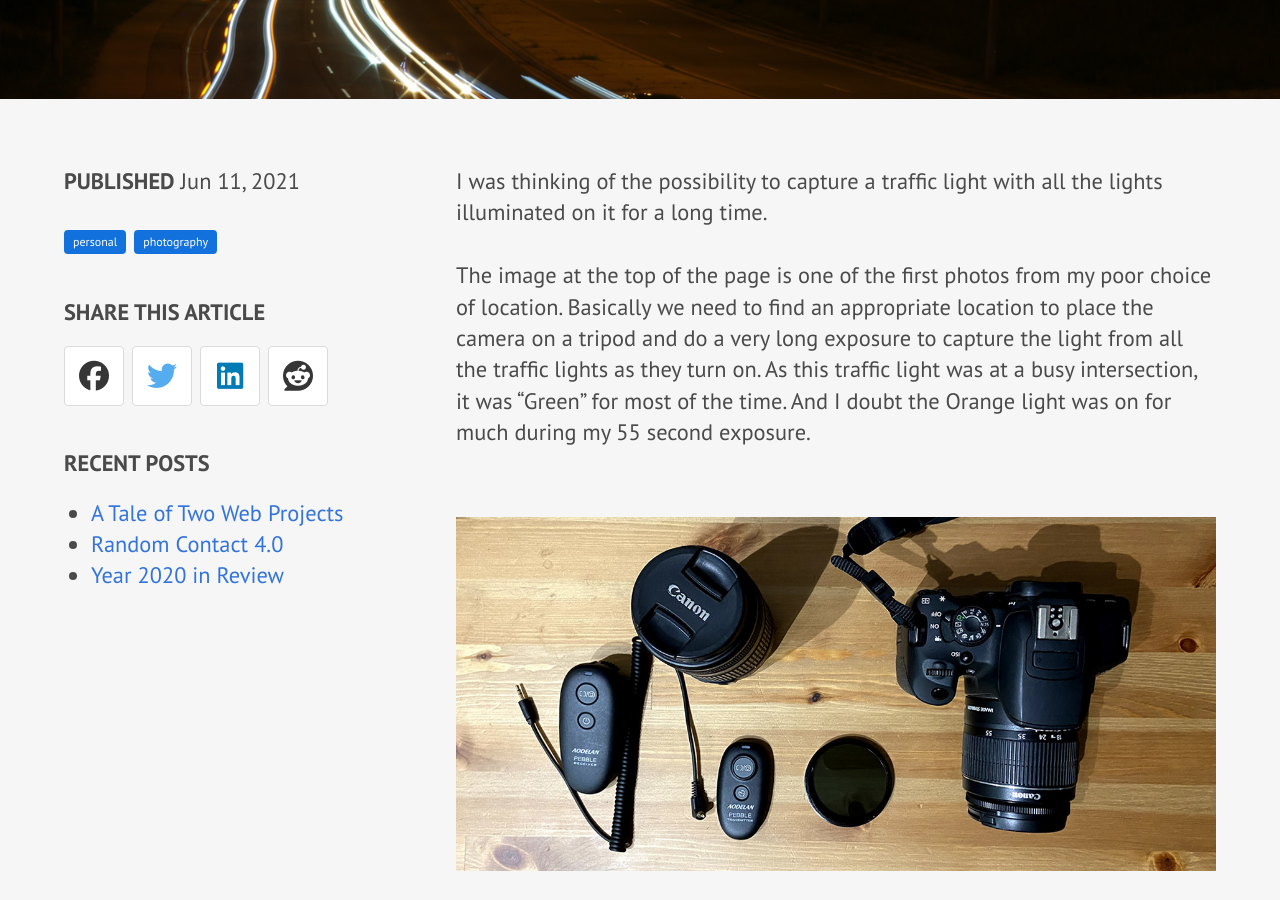
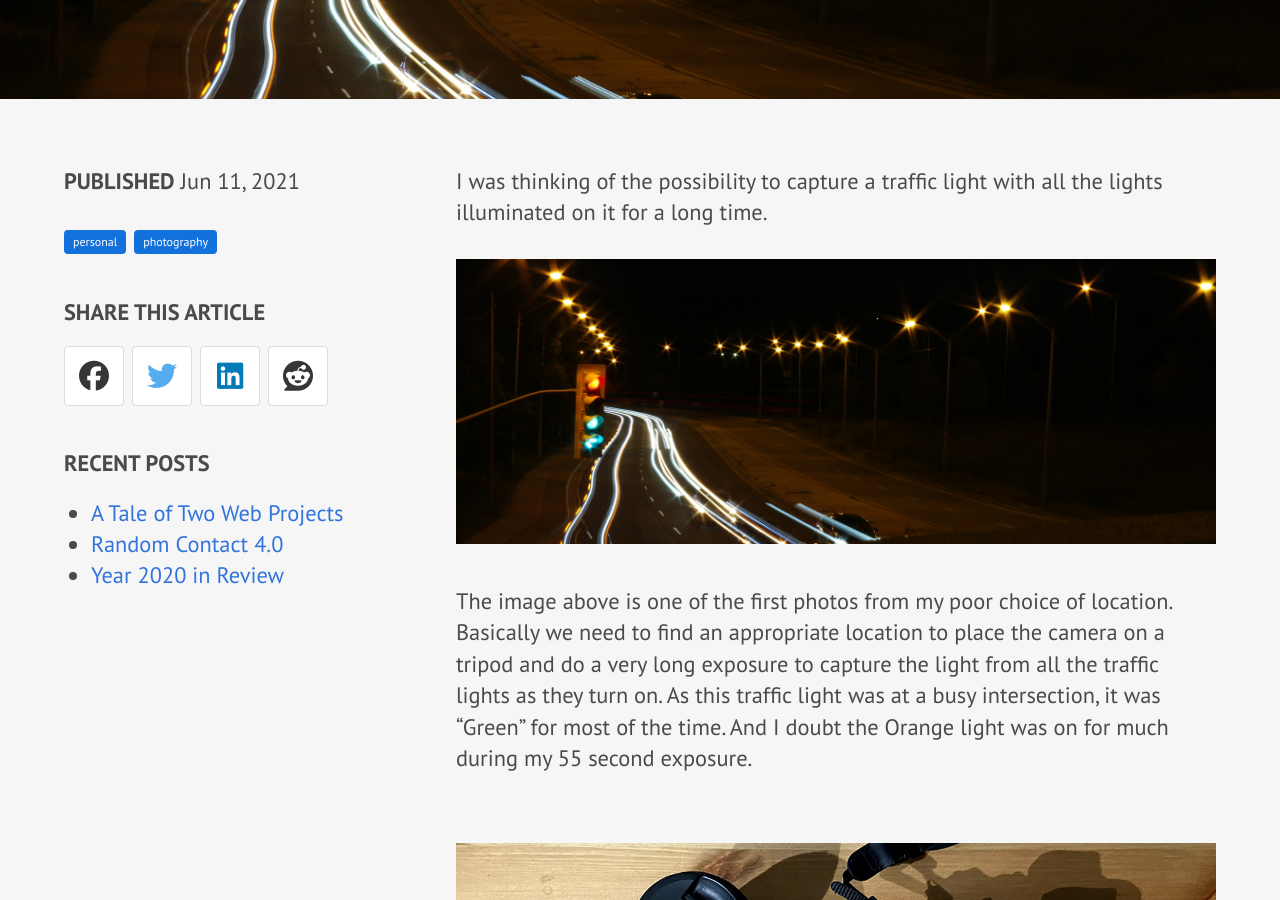
Before and after one commit to midhunhk/midhunhk.github.io, a Jekyll site: the page built from _posts/2021-06-11-traffic-lights.md, in a window 1280 px wide and 900 px high, scrolled down 341 px. Built offline with Jekyll 4.4.1, drawn with Linux system fonts in a browser that asks for light colours; nearby versions of some CDN libraries; comment, search, counter and statistics services are not loaded; a style sheet for code colours, icons or effects is not loaded.

Commit message:
add image inline

```diff
--- a/_posts/2021-06-11-traffic-lights.md
+++ b/_posts/2021-06-11-traffic-lights.md
@@ -11,7 +11,8 @@
 I was thinking of the possibility to capture a traffic light with all the lights illuminated on it for a long time.
 <!-- more -->
 <br/>
-The image at the top of the page is one of the first photos from my poor choice of location. Basically we need to find an appropriate location to place the camera on a tripod and do a very long exposure to capture the light from all the traffic lights as they turn on. As this traffic light was at a busy intersection, it was "Green" for most of the time. And I doubt the Orange light was on for much during my 55 second exposure.
+![Traffic Lights](/public/images/2021/06/11/header.jpg)
+The image above is one of the first photos from my poor choice of location. Basically we need to find an appropriate location to place the camera on a tripod and do a very long exposure to capture the light from all the traffic lights as they turn on. As this traffic light was at a busy intersection, it was "Green" for most of the time. And I doubt the Orange light was on for much during my 55 second exposure.
 
 ![Gear](/public/images/2021/06/11/gear.jpg)
 The camera settings need to be fully manual as we need to control all the factors including Manual focus (as autofocus might mot find what object to lock on if using a wide focal length), Low ISO, Bulb mode and remote shutter, maximum aperture. A sturdy tripod is a must, and an ND filter is handy.
```
